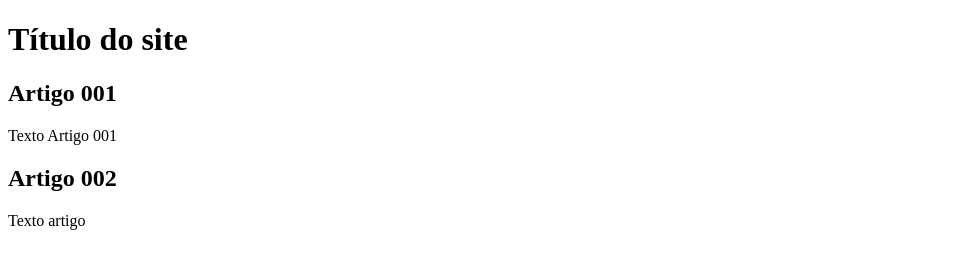
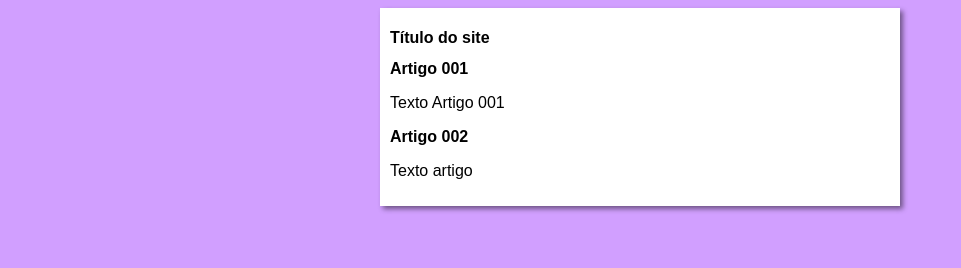
Before and after one commit to Douglas-Luz/projeto-site, a plain HTML site: page index.html in a window 1280 px wide. Shown: the whole page, without its empty margins (0-961 px from the left). Drawn offline with Linux system fonts and the light colour scheme.

Commit message:
iniciei o desing

```diff
--- /dev/null
+++ b/estilos/style.css
@@ -0,0 +1,16 @@
+*{
+    font-family: Arial, Helvetica, sans-serif;
+    font-size: 16px;
+}
+
+body{
+ background-color: rgb(209, 159, 255);
+}
+
+main{
+    background-color: white;
+    width: 500px;
+    margin: auto;
+    padding: 10px;
+    box-shadow: 3px 3px 5px rgba(0, 0, 0, 0.473);
+}
--- a/index.html
+++ b/index.html
@@ -5,6 +5,7 @@
     <meta charset="UTF-8">
     <meta http-equiv="X-UA-Compatible" content="IE=edge">
     <meta name="viewport" content="width=device-width, initial-scale=1.0">
+    <link rel="stylesheet" href="estilos/style.css">
     <title>Título do site</title>
 </head>
 
```
